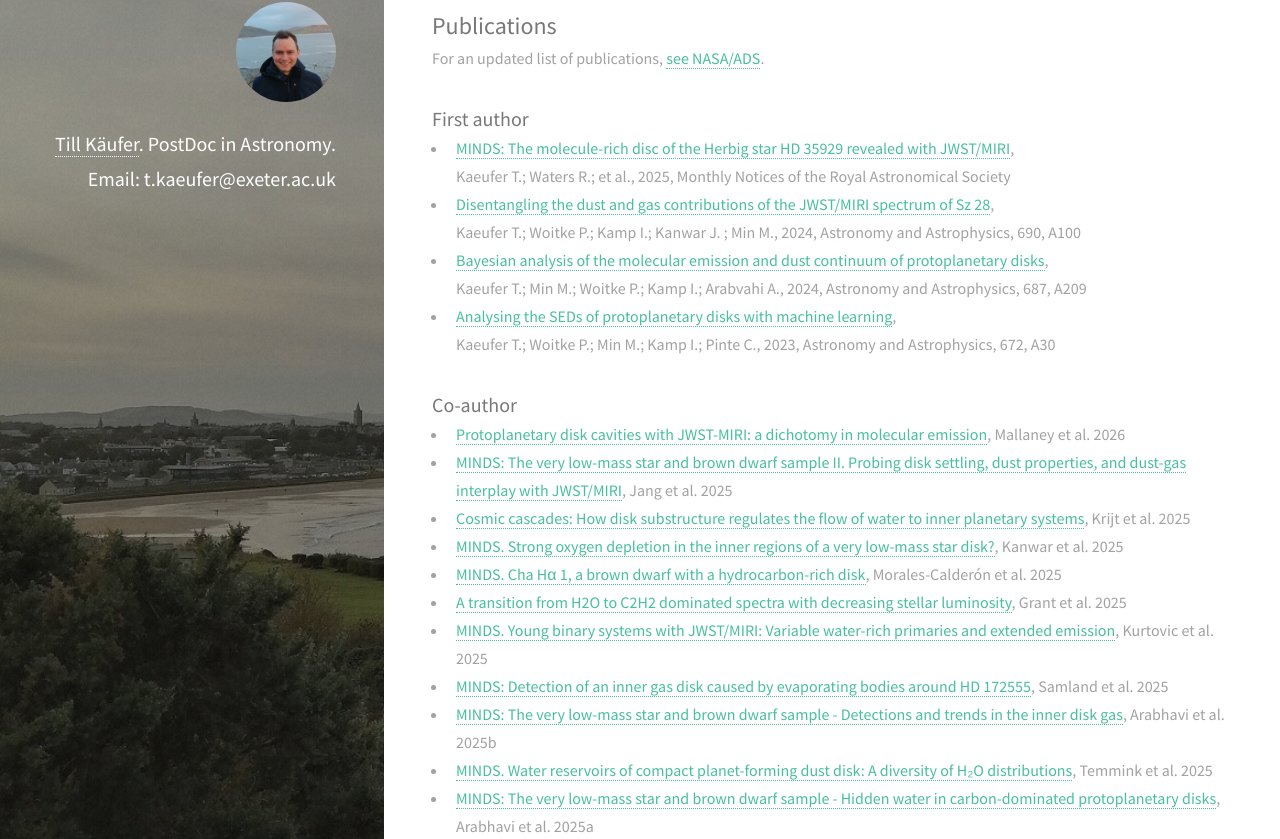
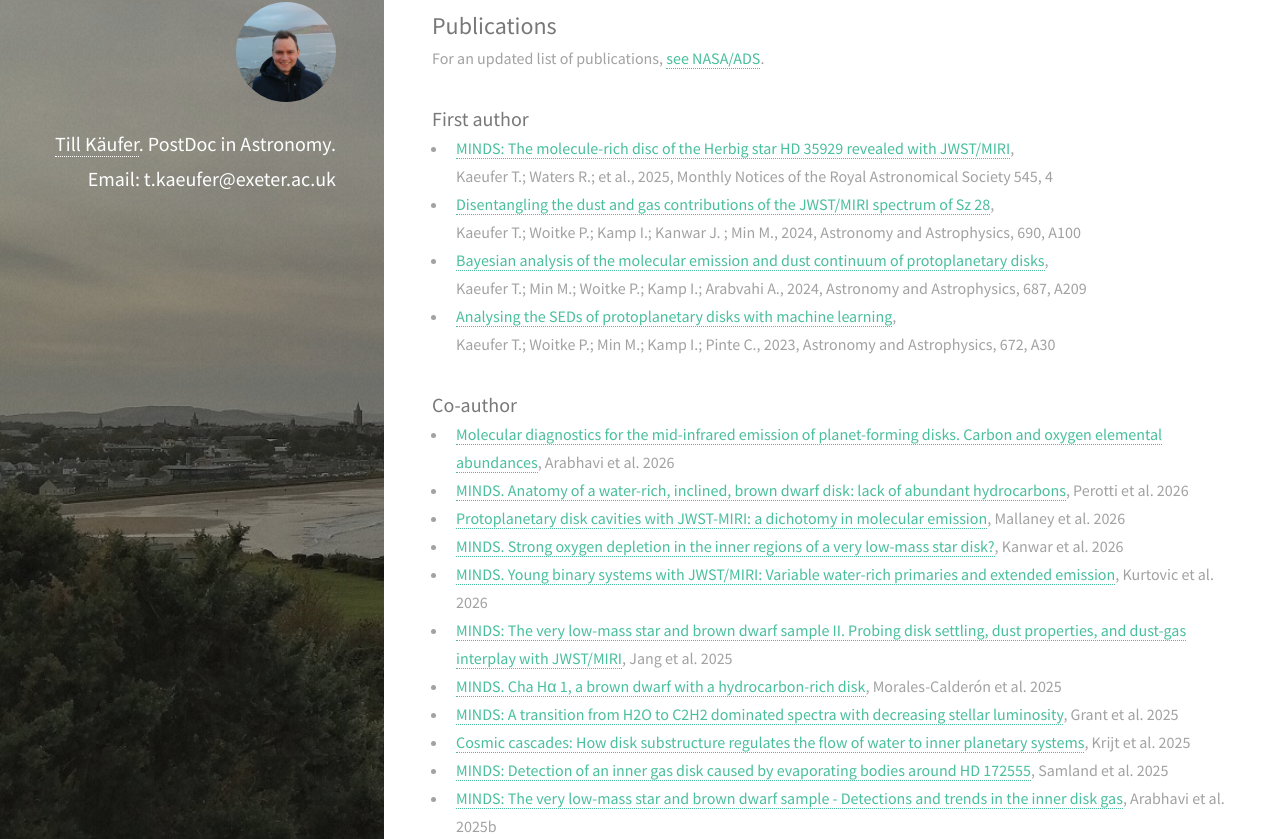
Before and after one commit to tillkaeufer/tillkaeufer.github.io, a Jekyll site: the page built from _posts/2020-10-06-publications.markdown, in a window 1280 px wide and 1400 px high, scrolled down 674 px, cut to the strip 94-933 px from the top of the window. Built offline with Jekyll 4.4.1, drawn with Linux system fonts in a browser that asks for light colours; nearby versions of some CDN libraries; some of the changed text lies outside the part shown.

Commit message:
update links + prodimo grid

```diff
--- a/_posts/2020-10-06-publications.markdown
+++ b/_posts/2020-10-06-publications.markdown
@@ -11,8 +11,8 @@
 
 ### First author
 
-+ [MINDS: The molecule-rich disc of the Herbig star HD 35929 revealed with JWST/MIRI](https://arxiv.org/abs/2511.14418){:target="_blank"},
-Kaeufer T.; Waters R.; et al., 2025, Monthly Notices of the Royal Astronomical Society
++ [MINDS: The molecule-rich disc of the Herbig star HD 35929 revealed with JWST/MIRI](https://doi.org/10.1093/mnras/staf2056){:target="_blank"},
+Kaeufer T.; Waters R.; et al., 2025, Monthly Notices of the Royal Astronomical Society 545, 4
 + [Disentangling the dust and gas contributions of the JWST/MIRI spectrum of Sz 28](https://doi.org/10.1051/0004-6361/202450891){:target="_blank"},
 Kaeufer T.; Woitke P.; Kamp I.; Kanwar J. ; Min M., 2024, Astronomy and Astrophysics, 690, A100
 + [Bayesian analysis of the molecular emission and dust continuum of protoplanetary disks](https://doi.org/10.1051/0004-6361/202449936){:target="_blank"},
@@ -22,18 +22,19 @@
 
 ### Co-author
 
++ [Molecular diagnostics for the mid-infrared emission of planet-forming disks. Carbon and oxygen elemental abundances](https://arxiv.org/abs/2602.16030){:target="_blank"}, Arabhavi et al. 2026
++ [MINDS. Anatomy of a water-rich, inclined, brown dwarf disk: lack of abundant hydrocarbons](https://iopscience.iop.org/article/10.3847/1538-4357/ae2793){:target="_blank"}, Perotti et al. 2026
 + [Protoplanetary disk cavities with JWST-MIRI: a dichotomy in molecular emission](https://arxiv.org/abs/2601.02344){:target="_blank"}, Mallaney et al. 2026
-+ [MINDS: The very low-mass star and brown dwarf sample II. Probing disk settling, dust properties, and dust-gas interplay with JWST/MIRI](https://arxiv.org/abs/2509.16004){:target="_blank"}, Jang et al. 2025
-+ [Cosmic cascades: How disk substructure regulates the flow of water to inner planetary systems](https://arxiv.org/abs/2508.10402){:target="_blank"}, Krijt et al. 2025
-+ [MINDS. Strong oxygen depletion in the inner regions of a very low-mass star disk?](https://arxiv.org/abs/2508.11761){:target="_blank"}, Kanwar et al. 2025
-+ [MINDS. Cha Hα 1, a brown dwarf with a hydrocarbon-rich disk](https://arxiv.org/abs/2508.05155){:target="_blank"}, Morales-Calderón et al. 2025
-+ [A transition from H2O to C2H2 dominated spectra with decreasing stellar luminosity](https://arxiv.org/abs/2508.04692){:target="_blank"}, Grant et al. 2025
-+ [MINDS. Young binary systems with JWST/MIRI: Variable water-rich primaries and extended emission](https://arxiv.org/abs/2508.02576){:target="_blank"}, Kurtovic et al. 2025
-+ [MINDS: Detection of an inner gas disk caused by evaporating bodies around HD 172555](https://arxiv.org/pdf/2506.09976){:target="_blank"}, Samland et al. 2025
-+ [MINDS: The very low-mass star and brown dwarf sample - Detections and trends in the inner disk gas](https://arxiv.org/abs/2506.02748){:target="_blank"}, Arabhavi et al. 2025b
-+ [MINDS. Water reservoirs of compact planet-forming dust disk: A diversity of H₂O distributions](https://doi.org/10.48550/arXiv.2505.15237){:target="_blank"}, Temmink et al. 2025
-+ [MINDS: The very low-mass star and brown dwarf sample - Hidden water in carbon-dominated protoplanetary disks](https://doi.org/10.48550/arXiv.2504.11425){:target="_blank"}, Arabhavi et al. 2025a
-+ [MINDS. Anatomy of a water-rich, inclined, brown dwarf disk: lack of abundant hydrocarbons](https://doi.org/10.48550/arXiv.2504.11424){:target="_blank"}, Perotti et al. 2025
++ [MINDS. Strong oxygen depletion in the inner regions of a very low-mass star disk?](https://arxiv.org/abs/2508.11761){:target="_blank"}, Kanwar et al. 2026
++ [MINDS. Young binary systems with JWST/MIRI: Variable water-rich primaries and extended emission](https://arxiv.org/abs/2508.02576){:target="_blank"}, Kurtovic et al. 2026
++ [MINDS: The very low-mass star and brown dwarf sample II. Probing disk settling, dust properties, and dust-gas interplay with JWST/MIRI](https://doi.org/10.1051/0004-6361/202556193){:target="_blank"}, Jang et al. 2025
++ [MINDS. Cha Hα 1, a brown dwarf with a hydrocarbon-rich disk](https://doi.org/10.1051/0004-6361/202555621){:target="_blank"}, Morales-Calderón et al. 2025
++ [MINDS: A transition from H2O to C2H2 dominated spectra with decreasing stellar luminosity](https://doi.org/10.1051/0004-6361/202555862){:target="_blank"}, Grant et al. 2025
++ [Cosmic cascades: How disk substructure regulates the flow of water to inner planetary systems](https://iopscience.iop.org/article/10.3847/2041-8213/adfbe3){:target="_blank"}, Krijt et al. 2025
++ [MINDS: Detection of an inner gas disk caused by evaporating bodies around HD 172555](https://iopscience.iop.org/article/10.3847/1538-4357/ade2db){:target="_blank"}, Samland et al. 2025
++ [MINDS: The very low-mass star and brown dwarf sample - Detections and trends in the inner disk gas](https://doi.org/10.1051/0004-6361/202554109){:target="_blank"}, Arabhavi et al. 2025b
++ [MINDS. Water reservoirs of compact planet-forming dust disk: A diversity of H₂O distributions](https://doi.org/10.1051/0004-6361/202554213){:target="_blank"}, Temmink et al. 2025
++ [MINDS: The very low-mass star and brown dwarf sample - Hidden water in carbon-dominated protoplanetary disks](https://iopscience.iop.org/article/10.3847/2041-8213/adc692){:target="_blank"}, Arabhavi et al. 2025a
 + [Water in Protoplanetary Disks with JWST-MIRI: Spectral Excitation Atlas and Radial Distribution from Temperature Diagnostic Diagrams and Doppler Mapping](https://doi.org/10.3847/1538-3881/ada962){:target="_blank"}, Banzatti et al. 2025
 + [MINDS. JWST-MIRI Observations of a Spatially Resolved Atomic Jet and Polychromatic Molecular Wind toward SY Cha](https://doi.org/10.3847/1538-4357/adaa79){:target="_blank"}, Schwarz et al. 2025
 + [Dust mineralogy and variability of the inner PDS 70 disk](https://doi.org/10.1051/0004-6361/202451589){:target="_blank"}, Jang et al. 2024
```
